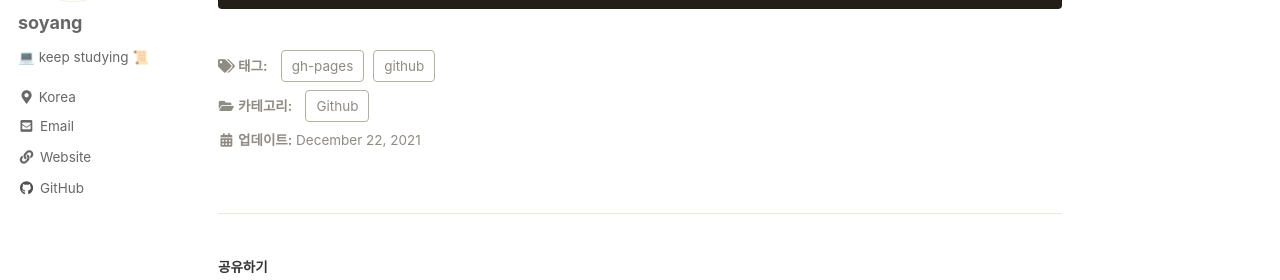
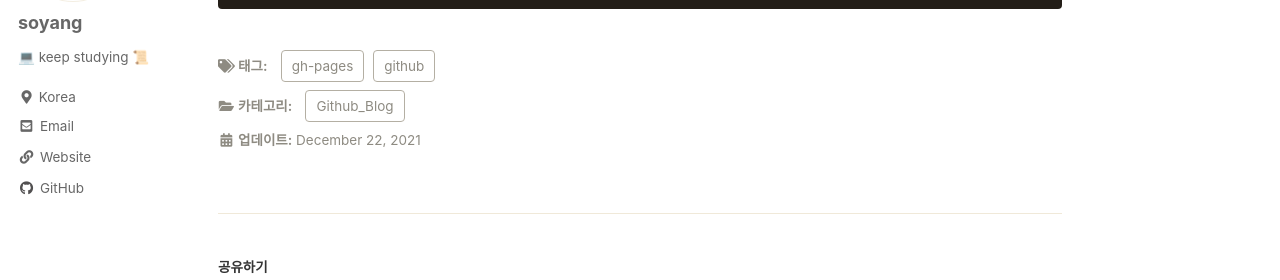
Before and after one commit to kimsoyeong/kimsoyeong-github.io, a Jekyll site: the page built from _posts/Github_Blog/2021-12-22-gh-pages-remove.md, in a window 1280 px wide and 900 px high, scrolled down 396 px. Shown: the part 162-442 px from the top of the window. Built offline with Jekyll 4.4.1, drawn with Linux system fonts in a browser that asks for light colours; cached includes are drawn as plain includes.

Commit message:
Update 2021-12-22-gh-pages-remove.md

```diff
--- a/_posts/Github_Blog/2021-12-22-gh-pages-remove.md
+++ b/_posts/Github_Blog/2021-12-22-gh-pages-remove.md
@@ -1,7 +1,7 @@
 ---
 title: "Gihub Pages 비활성화"
 categories:
-    - Github
+    - Github_Blog
 tags:
     - gh-pages
     - github
```
